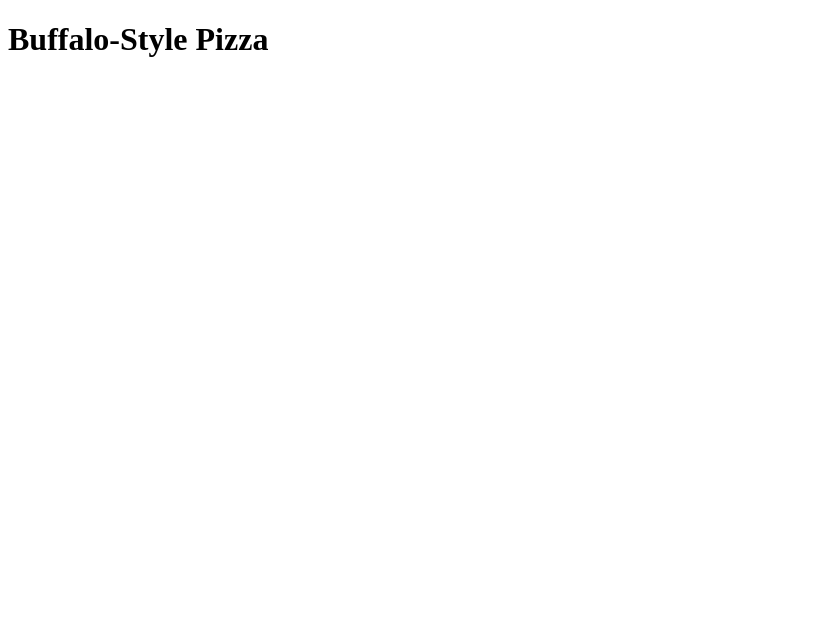
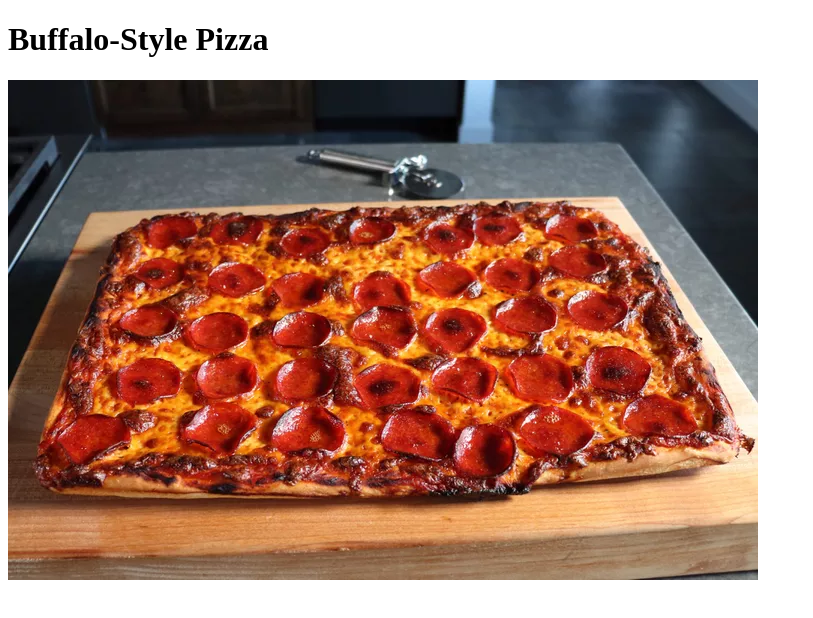
Before and after one commit to TrxshTalk/odin_recipes, a plain HTML site: page recipes/pizza.html in a window 1280 px wide. Shown: the whole page, without its empty margins (0-813 px from the left). Drawn offline with Linux system fonts and the light colour scheme.

Commit message:
Add pizza image to pizza.html

```diff
--- a/recipes/pizza.html
+++ b/recipes/pizza.html
@@ -8,5 +8,6 @@
 </head>
 <body>
     <h1>Buffalo-Style Pizza</h1>
+    <img src="./pizza.jpg" alt="pizza image">
 </body>
 </html>
```
Also changed, not shown: recipes/pizza.jpg (added).
